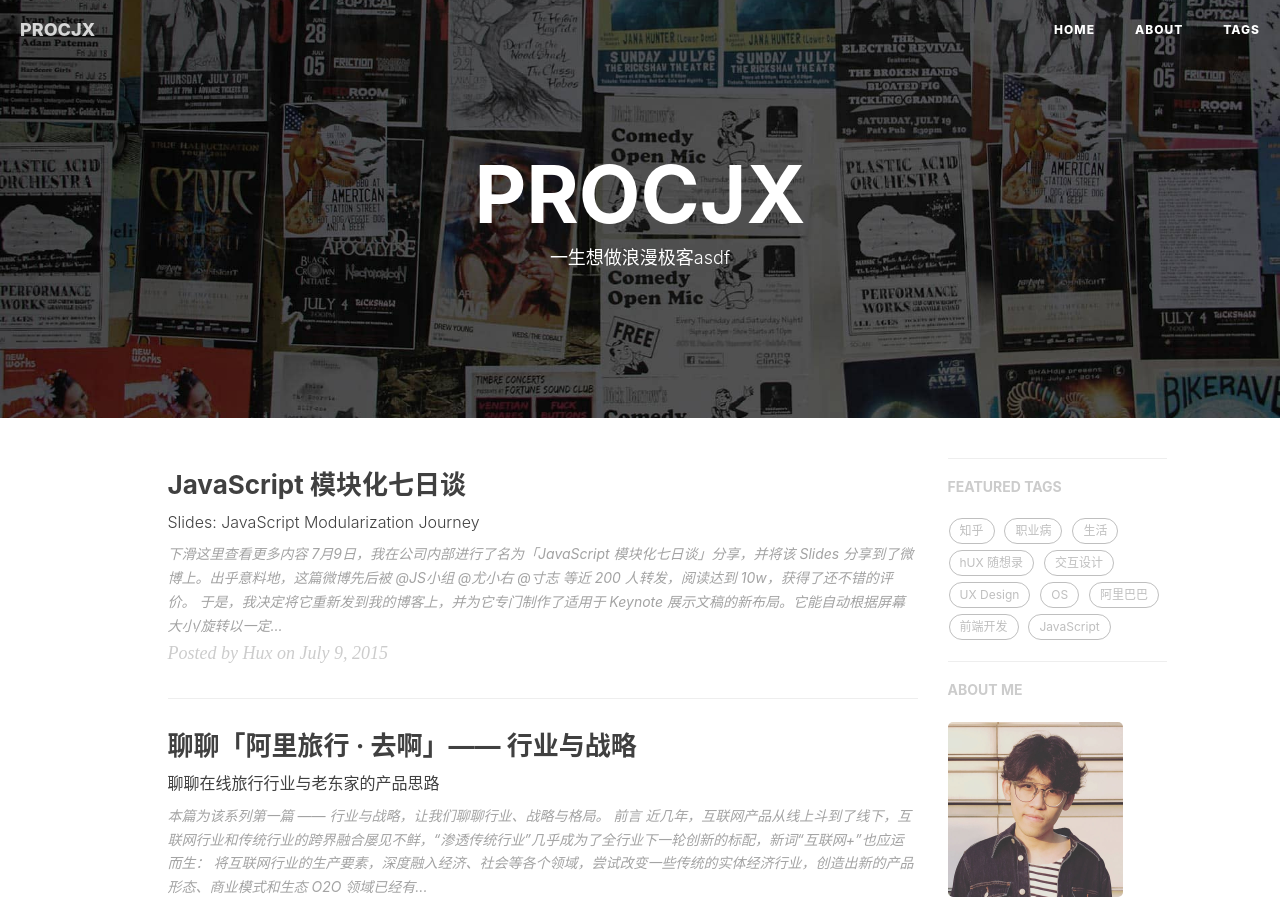
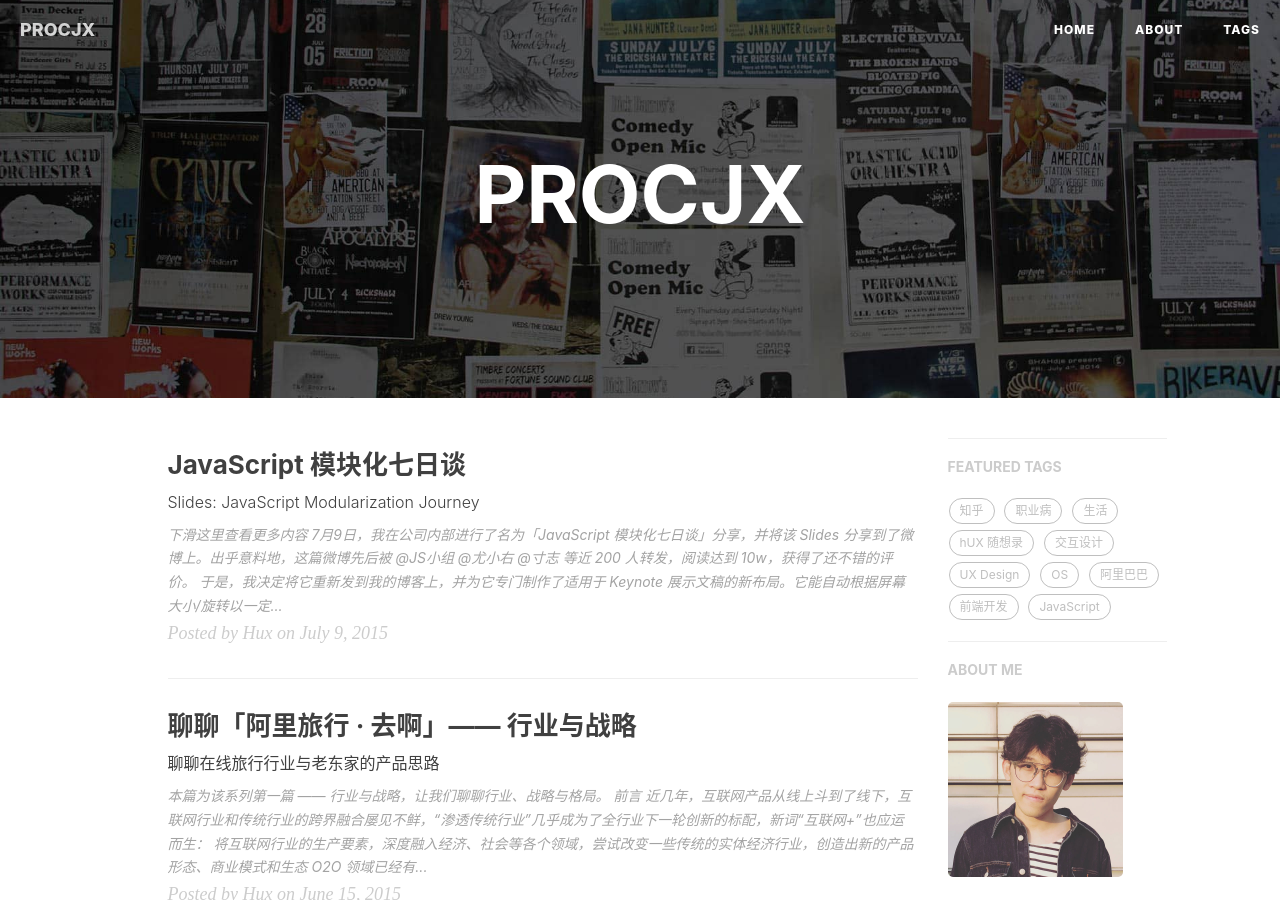
Before and after one commit to procjx/procjx.github.io.old, a Jekyll site: the page built from index.html, in a window 1280 px wide and 900 px high. Built offline with Jekyll 4.4.1, drawn with Linux system fonts in a browser that asks for light colours; nearby versions of some CDN libraries; the list of posts is cut into pages by our own code; comment, search, counter and statistics services are not loaded.

Commit message:
Update index.html

```diff
--- a/index.html
+++ b/index.html
@@ -1,6 +1,6 @@
 ---
 layout: page
-description: "一生想做浪漫极客asdf"
+description: ""
 ---
 
 {% for post in paginator.posts %}
```
